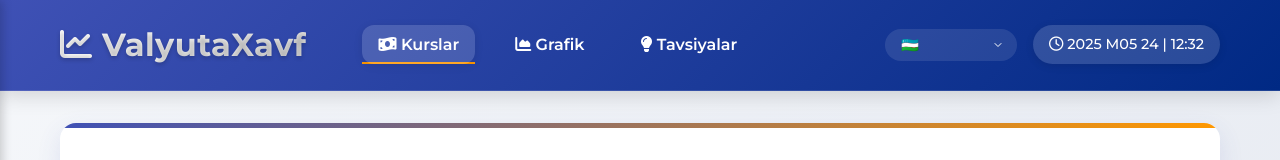
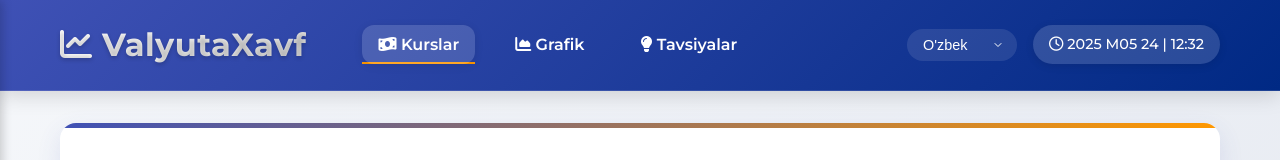
Before and after one commit to itisatashi/currenyteller, a plain HTML site: page index.html in a window 1280 px wide. Shown: the top 160 px of the page. Drawn offline with Linux system fonts and the light colour scheme; no server answers.

Commit message:
Update language options in index.html for improved clarity

```diff
--- a/index.html
+++ b/index.html
@@ -52,8 +52,8 @@
         <div class="header-right">
           <div class="language-switcher">
             <select class="language-select" id="languageSelect">
-              <option value="uz">🇺🇿</option>
-              <option value="ru">🇷🇺 Русский</option>
+              <option value="uz">O'zbek</option>
+              <option value="ru">Русский</option>
             </select>
           </div>
           <div class="live-time" id="liveTime">
```
